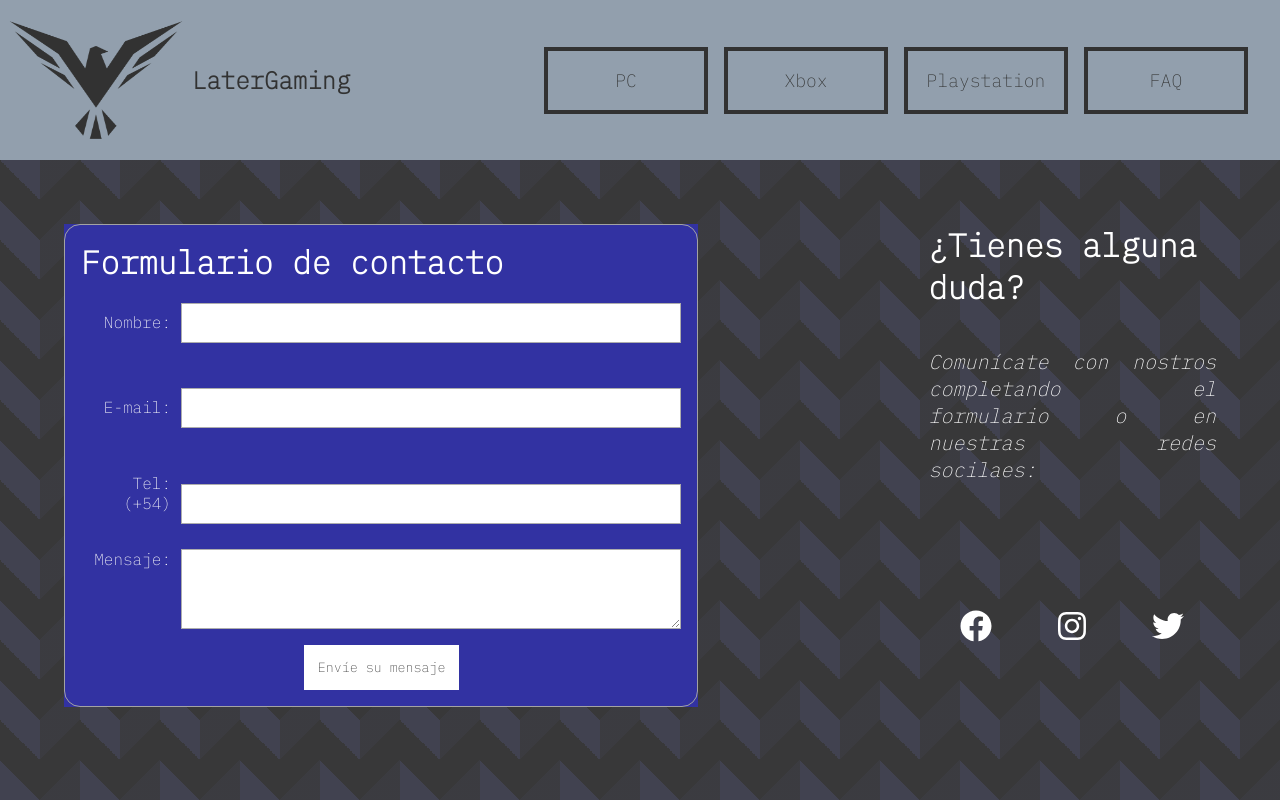
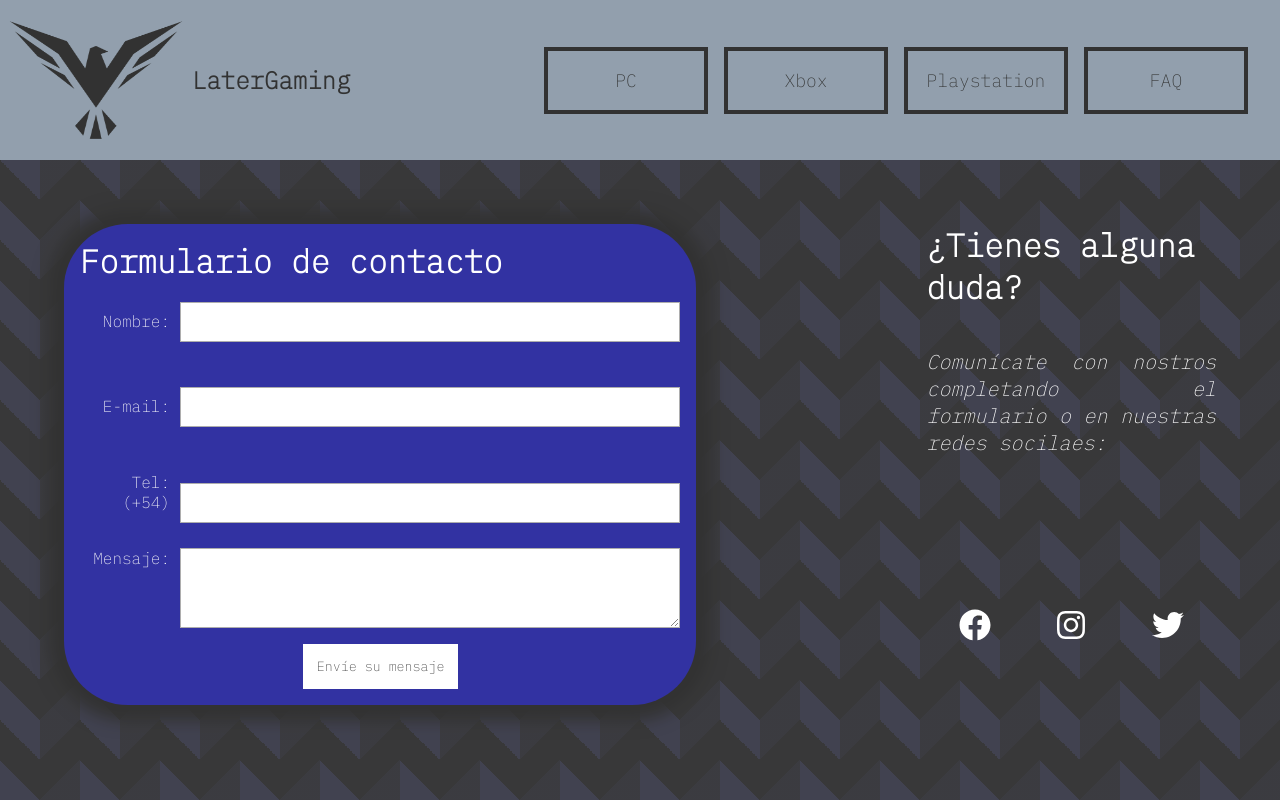
Before and after one commit to JuanMata1/MiJuMa_inc, a plain HTML site: page html/faq.html in a window 1280 px wide. Drawn offline with Linux system fonts and the light colour scheme.

Commit message:
colores form

```diff
--- a/html/faq.html
+++ b/html/faq.html
@@ -24,13 +24,13 @@
             margin:  auto;
             width: 600px;
             padding: 1em;
-            border: 1px solid rgb(141, 141, 141);
-            border-radius: 1em;
             color: white;
         }
 
         .form{
             background-color: darkblue;
+            border-radius: 4em;
+            box-shadow:  0px 0px 16px 16px;
         }
 
 
```
